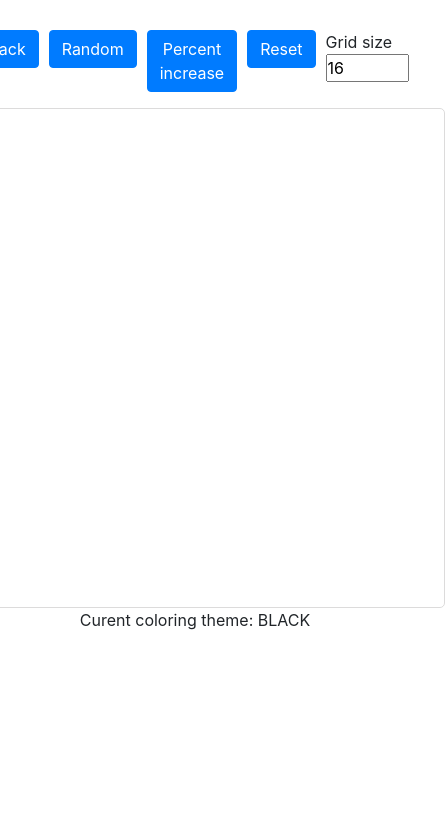
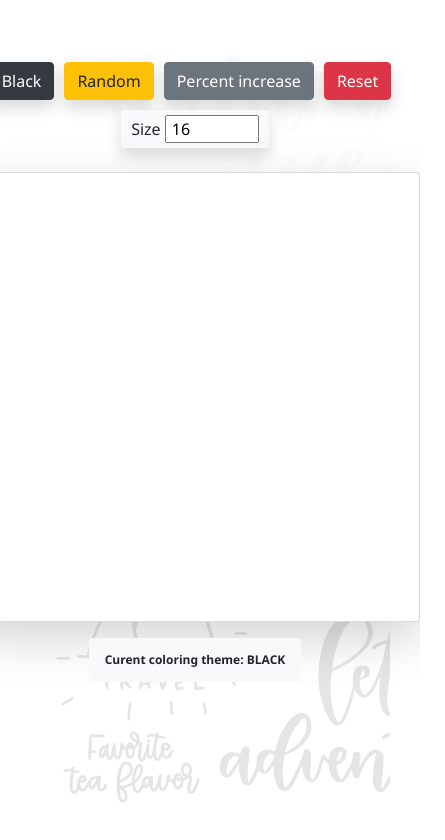
Before and after one commit to cristianCeamatu/theOdinProject-etch-a-sketch, a plain HTML site: page index.html in a window 390 px wide. Shown: the whole page, 445 px wide, since content can reach past the window. Drawn offline with nearby package versions, Linux system fonts and the light colour scheme.

Commit message:
Added full CSS with mobile responsive

```diff
--- a/index.html
+++ b/index.html
@@ -9,18 +9,20 @@
     <title>Etch a sketch project</title>
 </head>
 <body>
+    <div class="background"></div>
     <main class="showcase">
         <header>
-            <ul class="sketch-options">
-                <li class="sketch-option"><button class="btn btn-primary" id="black">Black</button></li>
-                <li class="sketch-option"><button class="btn btn-primary" id="random">Random</button></li>
-                <li class="sketch-option"><button class="btn btn-primary" id="percent-increase">Percent increase</button></li>
-                <li class="sketch-option"><button class="btn btn-primary" id="reset" value="16">Reset</button></li>
-                <li class="sketch-option">Grid size <input type="number" name="size" id="size" value=16 min="2" max="80"></li>
+            <h1></h1>
+            <ul class="sketch-options mb-0 py-4 px-1">
+                <li class="sketch-option shadow"><button class="btn btn-dark" id="black">Black</button></li>
+                <li class="sketch-option shadow"><button class="btn btn-warning" id="random">Random</button></li>
+                <li class="sketch-option shadow"><button class="btn btn-secondary" id="percent-increase">Percent increase</button></li>
+                <li class="sketch-option shadow"><button class="btn btn-danger" id="reset" value="16">Reset</button></li>
+                <li class="sketch-option shadow rounded bg-light" id="set-size">Size <input type="number" name="size" id="size" value=16 min="2" max="80"></li>
             </ul>
         </header>
-        <section id="canvas"></section>
-        <footer id="curent-theme">Curent coloring theme: <span id="theme">BLACK</span></footer>
+        <section class="shadow-lg rounded" id="canvas"></section>
+        <footer class="badge badge-light text-wrap mt-3 p-3" id="curent-theme">Curent coloring theme: <span id="theme">BLACK</span></footer>
     </main>
 
     <script type="text/javascript" src="./app.js"></script>
--- a/style.css
+++ b/style.css
@@ -6,36 +6,85 @@
     text-decoration: none;
 }
 
+body {
+    font-family: 'Segoe UI', Tahoma, Geneva, Verdana, sans-serif;
+    font-size: 16px;
+
+}
+
 ul {
     list-style: none;
 }
 
+.background {
+    position: fixed;
+    top: 0;
+    bottom: 0;
+    right: 0;
+    left: 0;
+    background: url('./doodle.jpg') no-repeat 20px 20px;
+    opacity: 0.1;
+    z-index: -1;
+}
 .showcase {
     width: 90%;
-    margin: 10px auto;
+    margin: 20px auto;
     display: flex;
     flex-direction: column;
     align-items: center;
     justify-content: center;
-     margin-top: 30px;
+    margin-top: 30px;
 }
-#canvas {
-    width: 500px;
-    height: 500px;
+.showcase .sketch-options #set-size {
+    padding: 5px;
+}
+.showcase #canvas {
+    width: 600px;
+    height: 600px;
     border: 1px solid rgba(216, 215, 215, 0.884);
     border-radius: 5px;
     cursor: pointer;
+    background: #ffffff;
 }
 
-#canvas .grid-item {
+.showcase #canvas .grid-item {
     border: 1px solid rgba(216, 215, 215, 0.884);
 }
 
 .showcase .sketch-options {
     display: flex;
-    justify-content: space-between;
+    justify-content: center;
+    align-items: center;
+    background: rgba(255, 255, 255, 0.87);
+    width: 600px;
 }
 
-.showcase .sketch-options .sketch-option {
+.showcase .sketch-options .sketch-option:not(:last-child) {
     margin-right: 10px;
 }
+
+.showcase .sketch-options #set-size {
+   padding-left: 10px;
+   padding-right: 10px;
+}
+
+.showcase .sketch-options #set-size input {
+    padding-left: 5px;
+    padding-right: 5px;
+}
+
+@media(max-width: 760px) {
+    .showcase #canvas {
+        width: 450px;
+        height: 450px;
+    }
+
+    .showcase .sketch-options {
+        width: 450px;
+        flex-wrap: wrap;
+    }
+
+    .showcase .sketch-options .sketch-option:not(:last-child) {
+        margin-bottom: 10px;
+    }
+}
```
Also changed, not shown: doodle.jpg (added).
